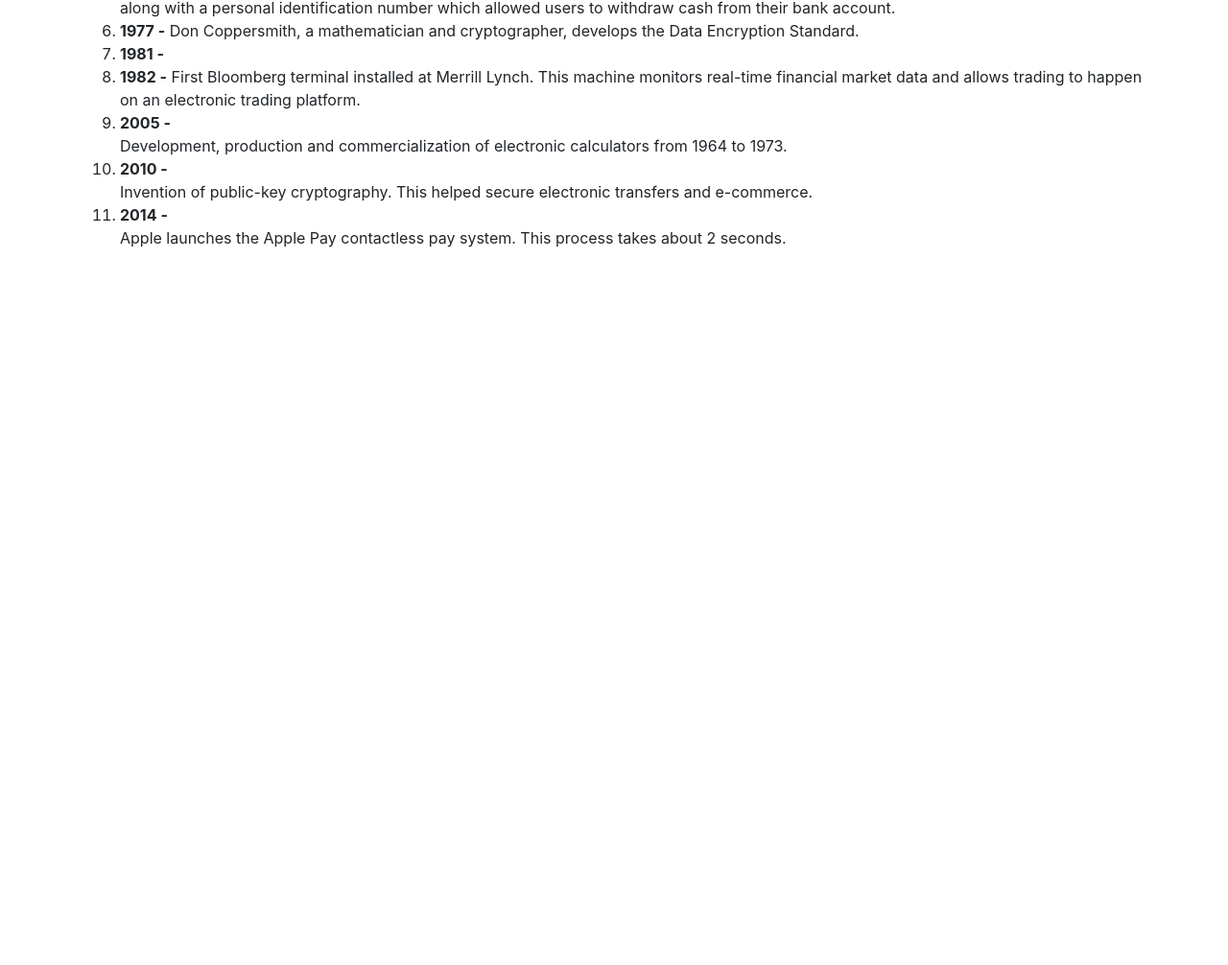
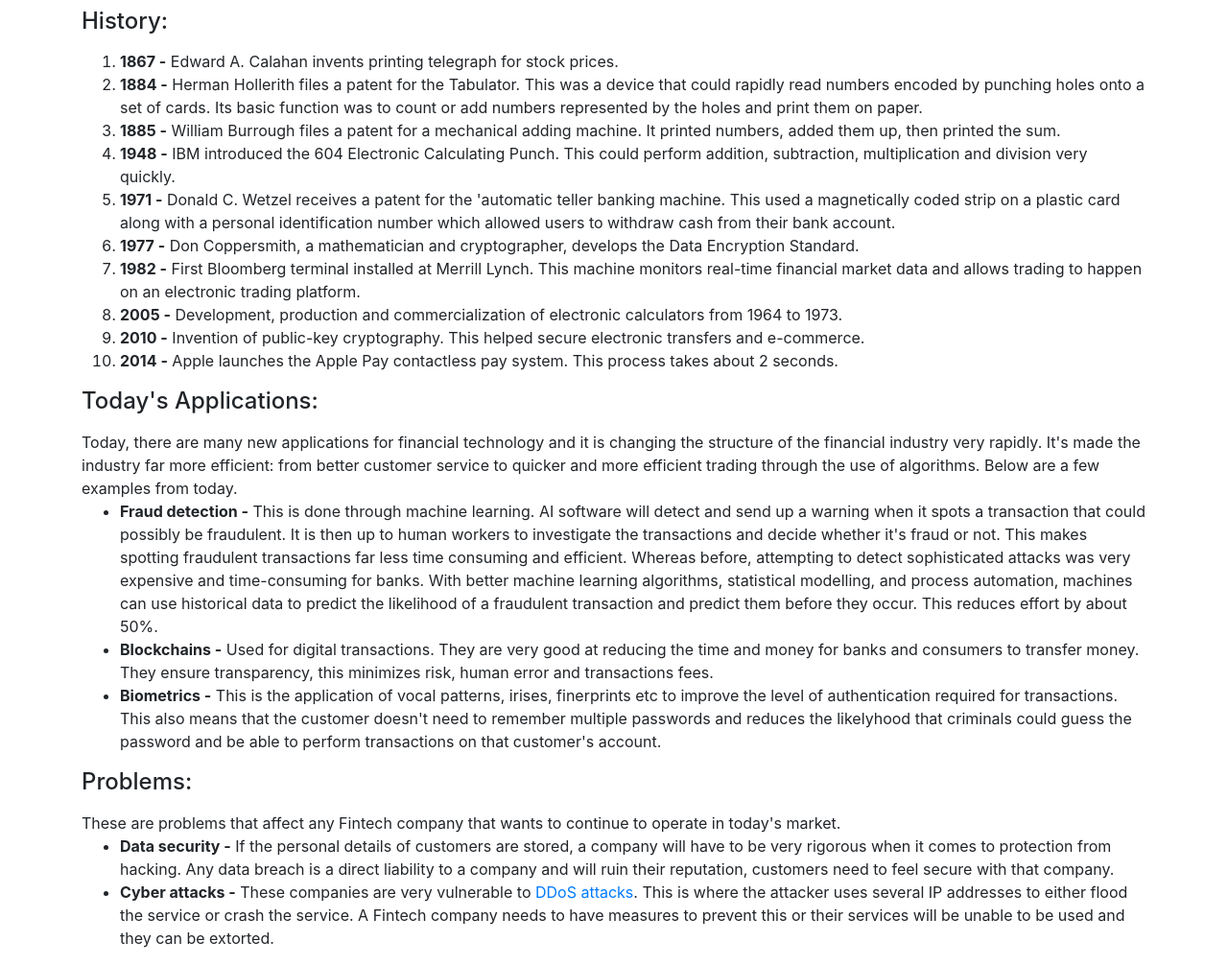
Before and after one commit to tomnudd/website-dev, a plain HTML site: page finance.html in a window 1280 px wide. Shown: the part 382-1388 px from the top of the page at 96% size. Before the commit the page ends 800 px from the top, so only its background shows below. Drawn offline with nearby package versions, Linux system fonts and the light colour scheme.

Commit message:
Finishing up the finance page.

```diff
--- a/finance.html
+++ b/finance.html
@@ -10,6 +10,9 @@
 		<div class="container">
 			<div class="row justify-content-center">
 				<h4 class="display-4">F<small class="text-muted">inancial Technology</small></h4>
+
+				<center><img src="https://www.straitstimes.com/sites/default/files/styles/article_pictrure_780x520_/public/articles/2018/06/27/istock-680295186_0.jpg?itok=KygYjdbt&timestamp=1530260360"></center>
+
 			</div>
 			<div class="row"></div>
 				<h3>Overview:</h3>
@@ -24,14 +27,35 @@
 					<li><b>1948 -</b> IBM introduced the 604 Electronic Calculating Punch. This could perform addition, subtraction, multiplication and division very quickly.</li>
 					<li><b>1971 -</b> Donald C. Wetzel receives a patent for the 'automatic teller banking machine. This used a magnetically coded strip on a plastic card along with a personal identification number which allowed users to withdraw cash from their bank account.</li>
 					<li><b>1977 -</b> Don Coppersmith, a mathematician and cryptographer, develops the Data Encryption Standard.</li>
-					<li><b>1981 -</b>
 					<li><b>1982 -</b> First Bloomberg terminal installed at Merrill Lynch. This machine monitors real-time financial market data and allows trading to happen on an electronic trading platform.
-					<li><b>2005 -</b></li> Development, production and commercialization of electronic calculators from 1964 to 1973.
-					<li><b>2010 -</b></li> Invention of public-key cryptography. This helped secure electronic transfers and e-commerce.
-					<li><b>2014 -</b></li> Apple launches the Apple Pay contactless pay system. This process takes about 2 seconds.
+					<li><b>2005 -</b> Development, production and commercialization of electronic calculators from 1964 to 1973.</li>
+					<li><b>2010 -</b> Invention of public-key cryptography. This helped secure electronic transfers and e-commerce.</li>
+					<li><b>2014 -</b> Apple launches the Apple Pay contactless pay system. This process takes about 2 seconds.</li>
 				</ol></blockquote></p>
 
+			<div class="row"></div>
+	<h4>Today's Applications:</h4>
 
+	<p><blockquote>Today, there are many new applications for financial technology and it is changing the structure of the financial industry very rapidly. It's made the industry far more efficient: from better customer service to quicker and more efficient trading through the use of algorithms. Below are a few examples from today.
+
+	<ul>
+		<li><b>Fraud detection -</b> This is done through machine learning. AI software will detect and send up a warning when it spots a transaction that could possibly be fraudulent. It is then up to human workers to investigate the transactions and decide whether it's fraud or not. This makes spotting fraudulent transactions far less time consuming and efficient. Whereas before, attempting to detect sophisticated attacks was very expensive and time-consuming for banks. With better machine learning algorithms, statistical modelling, and process automation, machines can use historical data to predict the likelihood of a fraudulent transaction and predict them before they occur. This reduces effort by about 50%.</li>
+    <li><b>Blockchains -</b> Used for digital transactions. They are very good at reducing the time and money for banks and consumers to transfer money. They ensure transparency, this minimizes risk, human error and transactions fees.</li>
+		<li><b>Biometrics -</b> This is the application of vocal patterns, irises, finerprints etc to improve the level of authentication required for transactions. This also means that the customer doesn't need to remember multiple passwords and reduces the likelyhood that criminals could guess the password and be able to perform transactions on that customer's account.</li>
+	</ul>
+</blockquote></p>
+
+			<div class="row"></div>
+	<h4>Problems:</h4>
+
+	<p><blockquote>These are problems that affect any Fintech company that wants to continue to operate in today's market.
+
+		<ul>
+			<li><b>Data security -</b> If the personal details of customers are stored, a company will have to be very rigorous when it comes to protection from hacking. Any data breach is a direct liability to a company and will ruin their reputation, customers need to feel secure with that company.</li>
+			<li><b>Cyber attacks -</b> These companies are very vulnerable to <a href="https://en.wikipedia.org/wiki/Denial-of-service_attack">DDoS attacks</a>. This is where the attacker uses several IP addresses to either flood the service or crash the service. A Fintech company needs to have measures to prevent this or their services will be unable to be used and they can be extorted.</li>
+		</ul>
+
+	</p></blockquote>
 		</div>
 	</body>
 </html>
```
